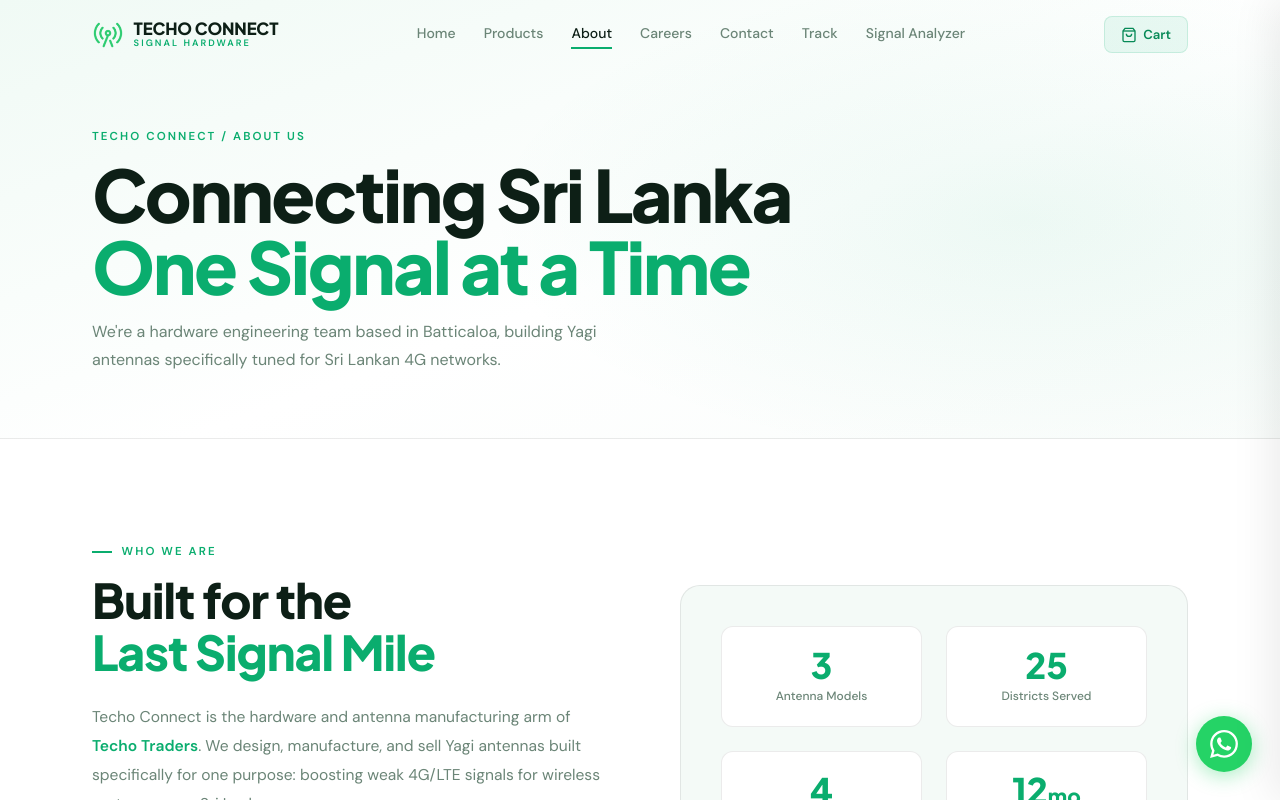
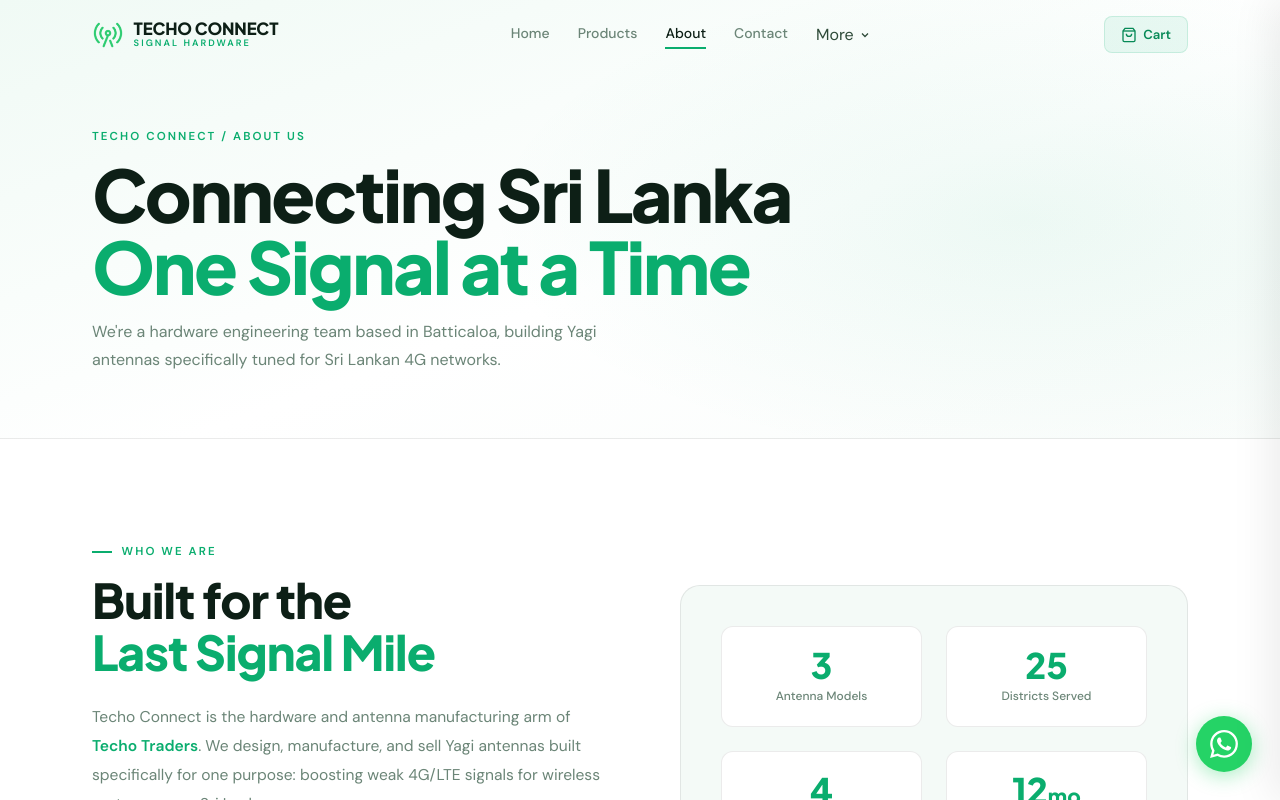
Before and after one commit to thivaharan-selvanayagam/techo-connect, a Next.js app: page /about in a window 1280 px wide. Shown: the top 800 px of the page. Built offline with nearby package versions, Linux system fonts and the light colour scheme.

Commit message:
nav bar updated

```diff
--- a/components/layout/Nav.js
+++ b/components/layout/Nav.js
@@ -1,5 +1,5 @@
 'use client'
-import { useState, useEffect } from 'react'
+import { useState, useEffect, useRef } from 'react'
 import Link from 'next/link'
 import { usePathname } from 'next/navigation'
 import { useCartStore } from '../../store/cart'
@@ -7,6 +7,9 @@ import { useCartStore } from '../../store/cart'
 export default function Nav() {
   const [scrolled, setScrolled] = useState(false)
   const [drawerOpen, setDrawerOpen] = useState(false)
+  const [moreDropdownOpen, setMoreDropdownOpen] = useState(false)
+  const dropdownRef = useRef(null)
+
   const pathname = usePathname()
   const itemCount = useCartStore(s => s.items.reduce((sum, i) => sum + i.qty, 0))
 
@@ -16,17 +19,38 @@ export default function Nav() {
     return () => window.removeEventListener('scroll', fn)
   }, [])
 
-  useEffect(() => setDrawerOpen(false), [pathname])
+  // Close menus on path change
+  useEffect(() => {
+    setDrawerOpen(false)
+    setMoreDropdownOpen(false)
+  }, [pathname])
 
-  const links = [
+  // Click outside listener for the dropdown
+  useEffect(() => {
+    function handleClickOutside(event) {
+      if (dropdownRef.current && !dropdownRef.current.contains(event.target)) {
+        setMoreDropdownOpen(false)
+      }
+    }
+    document.addEventListener('mousedown', handleClickOutside)
+    return () => document.removeEventListener('mousedown', handleClickOutside)
+  }, [])
+
+  const primaryLinks = [
     { href: '/', label: 'Home' },
     { href: '/products', label: 'Products' },
     { href: '/about', label: 'About' },
+    { href: '/contact', label: 'Contact' },
+  ]
+
+  const secondaryLinks = [
     { href: '/careers', label: 'Careers' },
-    { href: '/contact', label: 'Contact' },
     { href: '/track', label: 'Track' },
     { href: '/analyzer', label: 'Signal Analyzer' },
   ]
+
+  const allLinks = [...primaryLinks, ...secondaryLinks]
+  const isDropdownActive = secondaryLinks.some(link => pathname === link.href)
 
   return (
     <>
@@ -44,12 +68,93 @@ export default function Nav() {
             </div>
           </Link>
 
+          {/* DESKTOP NAV LINKS */}
           <nav className="nav__links">
-            {links.map(l => (
+            {primaryLinks.map(l => (
               <Link key={l.href} href={l.href} className={pathname === l.href ? 'active' : ''}>
                 {l.label}
               </Link>
             ))}
+
+            {/* MORE DROPDOWN */}
+            <div ref={dropdownRef} style={{ position: 'relative', display: 'inline-flex', alignItems: 'center' }}>
+              <button
+                type="button"
+                onClick={() => setMoreDropdownOpen(!moreDropdownOpen)}
+                className={isDropdownActive ? 'active' : ''}
+                style={{
+                  background: 'none',
+                  border: 'none',
+                  padding: 0,
+                  margin: 0,
+                  fontFamily: 'inherit',
+                  fontSize: 'inherit',
+                  fontWeight: 'inherit',
+                  letterSpacing: 'inherit',
+                  textTransform: 'inherit',
+                  color: 'inherit',
+                  cursor: 'pointer',
+                  display: 'inline-flex',
+                  alignItems: 'center',
+                  gap: '0.35rem',
+                }}
+              >
+                More
+                <svg
+                  width="12"
+                  height="12"
+                  viewBox="0 0 24 24"
+                  fill="none"
+                  stroke="currentColor"
+                  strokeWidth="2.5"
+                  style={{
+                    transform: moreDropdownOpen ? 'rotate(180deg)' : 'rotate(0deg)',
+                    transition: 'transform 0.2s ease',
+                  }}
+                >
+                  <path d="M6 9l6 6 6-6" />
+                </svg>
+              </button>
+
+              {/* DROPDOWN MENU */}
+              {moreDropdownOpen && (
+                <div
+                  style={{
+                    position: 'absolute',
+                    top: 'calc(100% + 0.8rem)',
+                    right: 0,
+                    minWidth: '180px',
+                    backgroundColor: 'white',
+                    border: '1px solid var(--border-light, #e2e8f0)',
+                    borderRadius: '12px',
+                    boxShadow: '0 10px 25px -5px rgba(0, 0, 0, 0.1), 0 8px 10px -6px rgba(0, 0, 0, 0.05)',
+                    padding: '0.5rem 0',
+                    zIndex: 100,
+                    display: 'flex',
+                    flexDirection: 'column',
+                  }}
+                >
+                  {secondaryLinks.map(l => (
+                    <Link
+                      key={l.href}
+                      href={l.href}
+                      style={{
+                        padding: '0.65rem 1.25rem',
+                        fontFamily: 'inherit',
+                        fontSize: '0.85rem',
+                        fontWeight: pathname === l.href ? '700' : '500',
+                        color: pathname === l.href ? 'var(--green, #0AAD6E)' : 'var(--ink, #0f172a)',
+                        backgroundColor: pathname === l.href ? 'rgba(10,173,110,0.06)' : 'transparent',
+                        textDecoration: 'none',
+                        transition: 'background-color 0.15s ease, color 0.15s ease',
+                      }}
+                    >
+                      {l.label}
+                    </Link>
+                  ))}
+                </div>
+              )}
+            </div>
           </nav>
 
           <div style={{ display: 'flex', alignItems: 'center', gap: '0.75rem' }}>
@@ -65,9 +170,14 @@ export default function Nav() {
         </div>
       </header>
 
+      {/* MOBILE DRAWER */}
       <div className={`nav__drawer ${drawerOpen ? 'open' : ''}`}>
         <button className="nav__drawer-close" onClick={() => setDrawerOpen(false)}>✕</button>
-        {links.map(l => <Link key={l.href} href={l.href}>{l.label}</Link>)}
+        {allLinks.map(l => (
+          <Link key={l.href} href={l.href}>
+            {l.label}
+          </Link>
+        ))}
         <Link href="/checkout">🛒 Cart {itemCount > 0 && `(${itemCount})`}</Link>
       </div>
       <div className={`nav__overlay ${drawerOpen ? 'open' : ''}`} onClick={() => setDrawerOpen(false)} />
```
